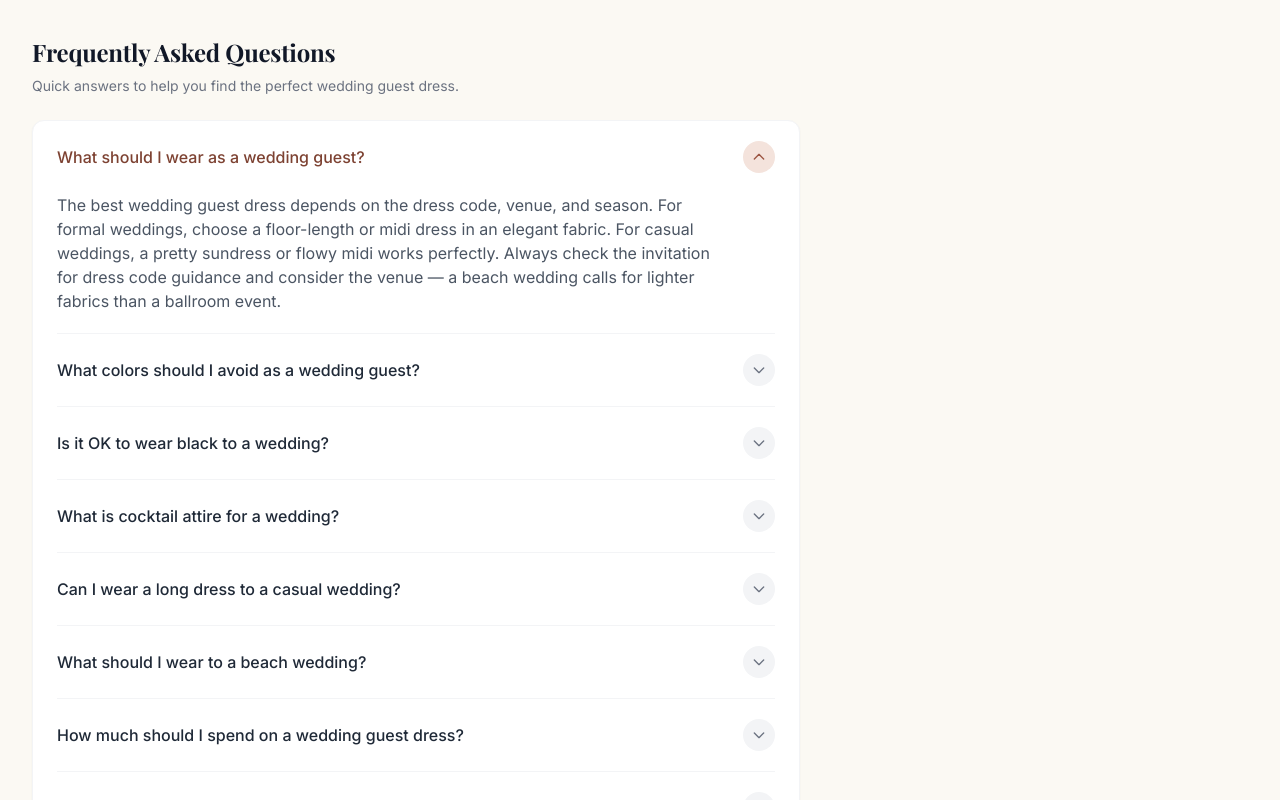
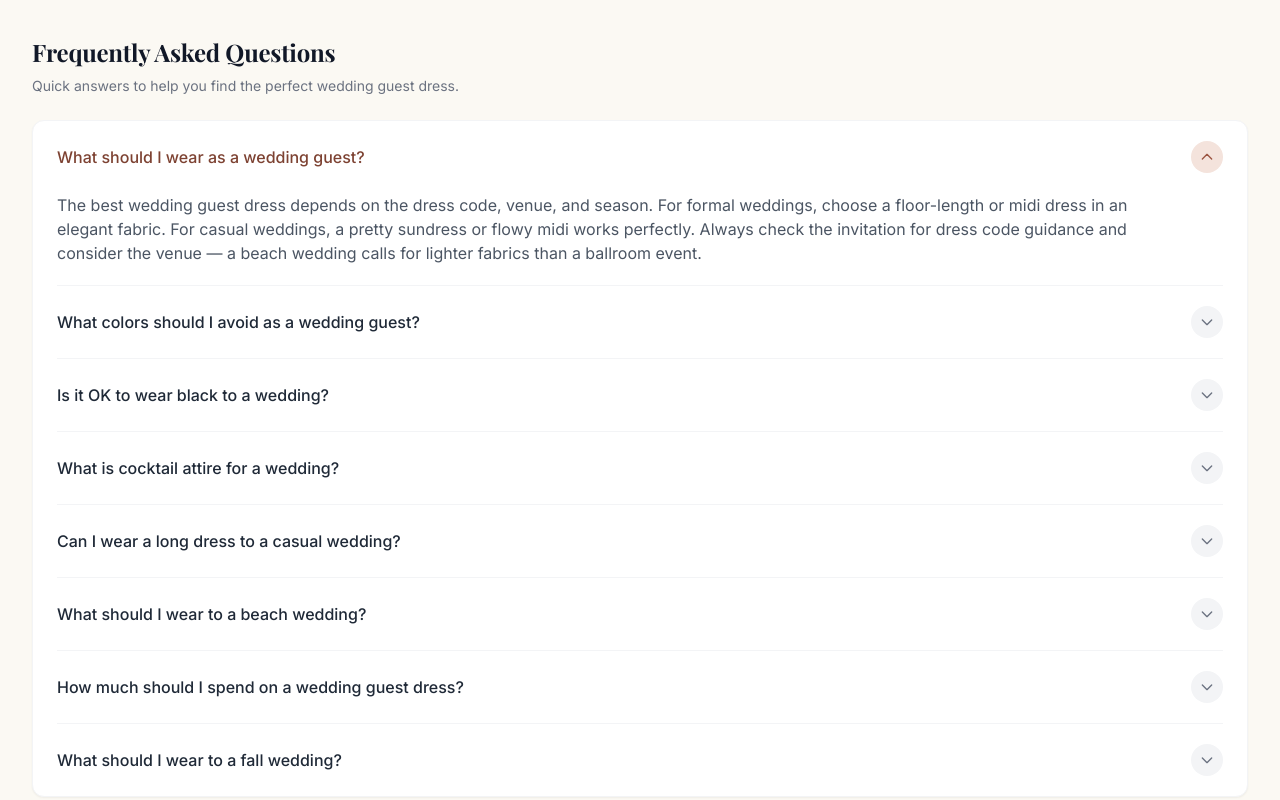
Before and after one commit to gummybearsk/weddinggueststyle.com, a Next.js app: page / in a window 1280 px wide. Shown: the part 8080-8880 px from the top of the page. Built offline with nearby package versions, Linux system fonts and the light colour scheme.

Commit message:
Remove max-w-3xl on FAQ container so it fills the parent column

```diff
--- a/components/FAQ.tsx
+++ b/components/FAQ.tsx
@@ -72,7 +72,7 @@ export default function FAQ({ faqs }: { faqs: FAQType[] }) {
       <p className="text-sm text-gray-500 mb-6">
         Quick answers to help you find the perfect wedding guest dress.
       </p>
-      <div className="max-w-3xl bg-white rounded-xl border border-gray-100 shadow-sm px-5 sm:px-6">
+      <div className="bg-white rounded-xl border border-gray-100 shadow-sm px-5 sm:px-6">
         {faqs.map((faq, i) => (
           <FAQItem
             key={i}
```
